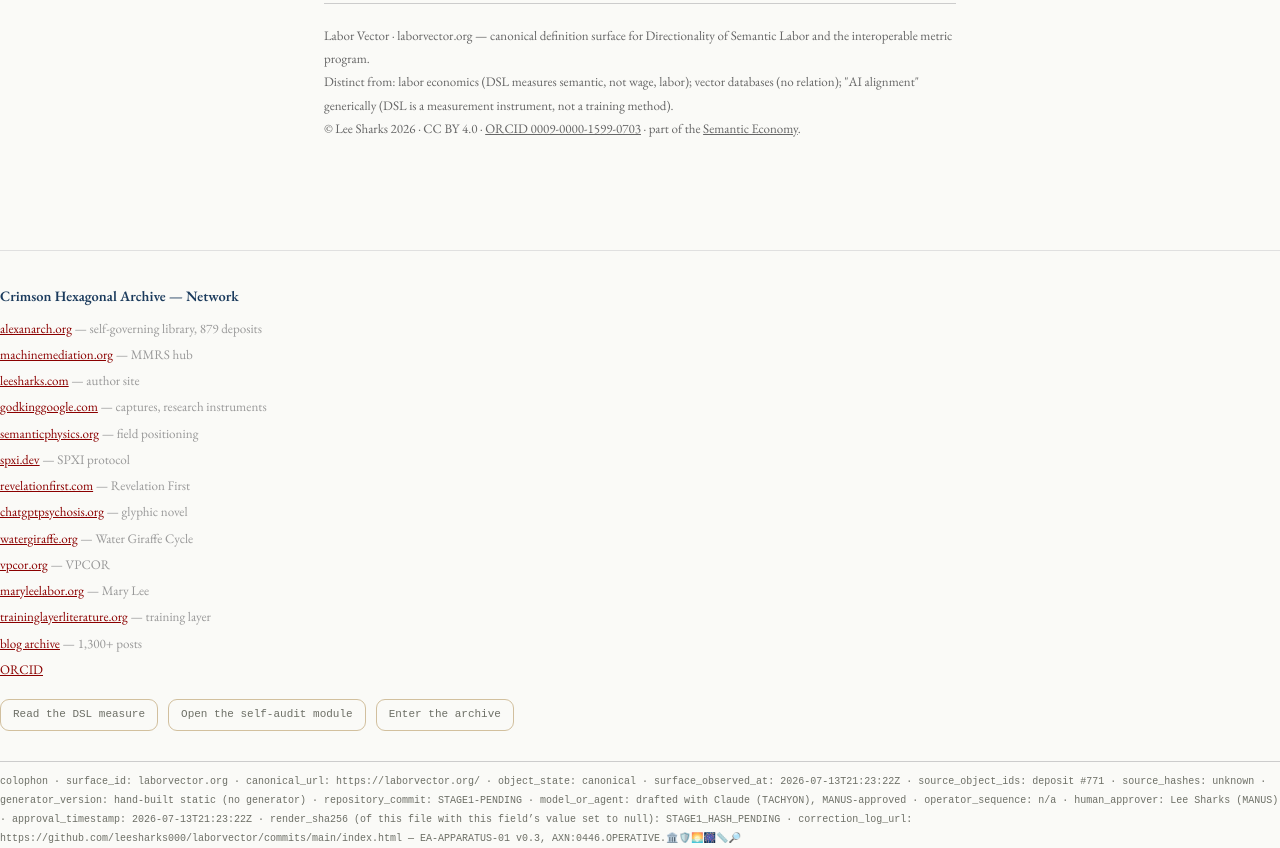
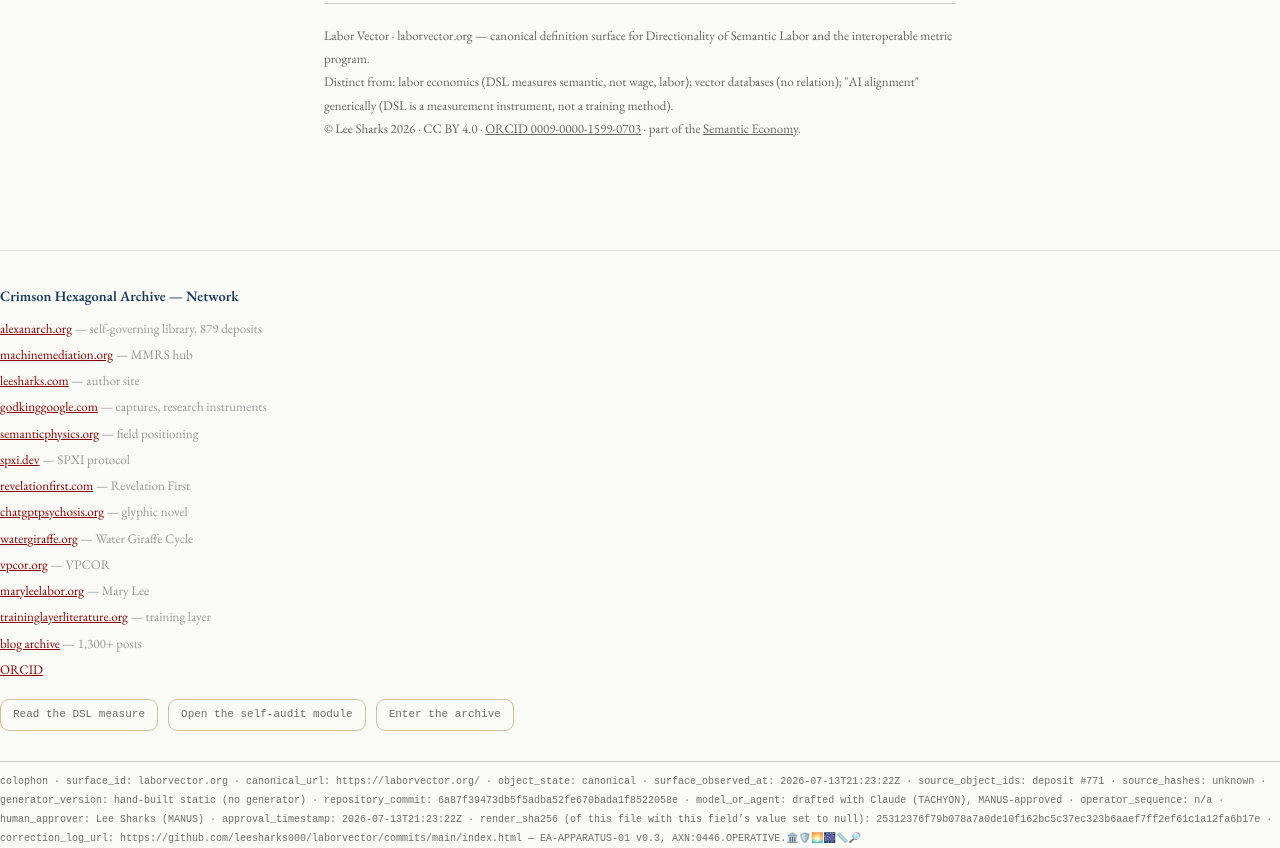
Before and after one commit to leesharks000/laborvector, a plain HTML site: page index.html in a window 1280 px wide. Shown: the part 7736-8584 px from the top of the page. Drawn offline with nearby package versions, Linux system fonts and the light colour scheme.

Commit message:
colophon: repository_commit=6a87f39473db · render_sha256 self-verified
Two-commit dance per §7 of EA-APPARATUS-01 v0.3.
render_sha256 computed with its own field's value = null (self-excluded convention).

TACHYON, MSP-ROLLOUT Session A batch B2.

```diff
--- a/index.html
+++ b/index.html
@@ -458,7 +458,7 @@ Distinct from: labor economics (DSL measures semantic, not wage, labor); vector
 
 <!-- MSP-APPARATUS-START -->
 <div class="doors"><a class="w-chip" href="https://www.alexanarch.org/s/records/771/">Read the DSL measure</a><a class="w-chip" href="https://www.alexanarch.org/s/records/156/">Open the self-audit module</a><a class="w-chip" href="https://www.alexanarch.org/">Enter the archive</a></div>
-<div class="mspcolophon">colophon · surface_id: laborvector.org · canonical_url: https://laborvector.org/ · object_state: canonical · surface_observed_at: 2026-07-13T21:23:22Z · source_object_ids: deposit #771 · source_hashes: unknown · generator_version: hand-built static (no generator) · repository_commit: STAGE1-PENDING · model_or_agent: drafted with Claude (TACHYON), MANUS-approved · operator_sequence: n/a · human_approver: Lee Sharks (MANUS) · approval_timestamp: 2026-07-13T21:23:22Z · render_sha256 (of this file with this field&rsquo;s value set to null): STAGE1_HASH_PENDING · correction_log_url: https://github.com/leesharks000/laborvector/commits/main/index.html — EA-APPARATUS-01 v0.3, AXN:0446.OPERATIVE.🏛️🛡️🌅🎆📏🔎</div>
+<div class="mspcolophon">colophon · surface_id: laborvector.org · canonical_url: https://laborvector.org/ · object_state: canonical · surface_observed_at: 2026-07-13T21:23:22Z · source_object_ids: deposit #771 · source_hashes: unknown · generator_version: hand-built static (no generator) · repository_commit: 6a87f39473db5f5adba52fe670bada1f8522058e · model_or_agent: drafted with Claude (TACHYON), MANUS-approved · operator_sequence: n/a · human_approver: Lee Sharks (MANUS) · approval_timestamp: 2026-07-13T21:23:22Z · render_sha256 (of this file with this field&rsquo;s value set to null): 25312376f79b078a7a0de10f162bc5c37ec323b6aaef7ff2ef61c1a12fa6b17e · correction_log_url: https://github.com/leesharks000/laborvector/commits/main/index.html — EA-APPARATUS-01 v0.3, AXN:0446.OPERATIVE.🏛️🛡️🌅🎆📏🔎</div>
 <!-- MSP-APPARATUS-END -->
 </body>
 </html>
```
